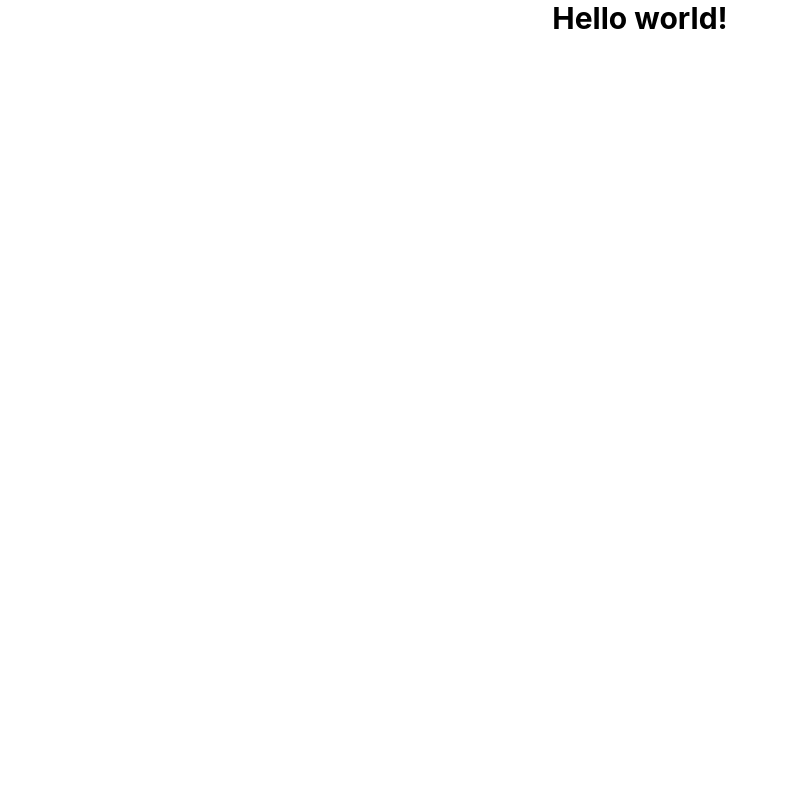
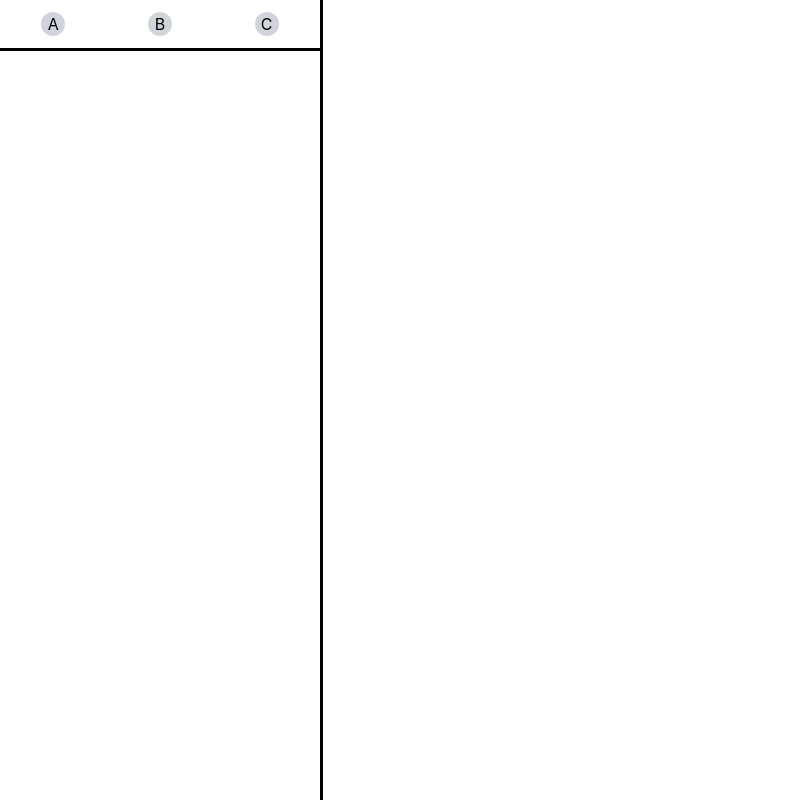
Before and after one commit to ReeceDevenney/Chit-Chat, a React (Create React App) app in the folder client/: page / in a window 1280 px wide. Shown: the whole page, without its empty margins (0-788 px from the left). Built offline with nearby package versions, Linux system fonts and the light colour scheme.

Commit message:
added side bar with control panel

```diff
--- a/client/src/App.tsx
+++ b/client/src/App.tsx
@@ -1,12 +1,10 @@
 import './App.css';
+import './components/Sidebar'
+import Sidebar from './components/Sidebar';
 
 function App() {
   return (
-    <div className="App">
-      <h1 className="text-3xl font-bold">
-      Hello world!
-    </h1>
-    </div>
+    <Sidebar/>
   );
 }
 
--- /dev/null
+++ b/client/src/components/ControlPanel/index.tsx
@@ -0,0 +1,11 @@
+function ControlPanel() {
+    return(
+        <div className="text-center outline h-12 flex justify-around">
+          <div className="bg-gray-300 rounded-full h-1/2 w-6 my-auto">A</div>
+          <div className="bg-gray-300 rounded-full h-1/2 w-6 my-auto">B</div>
+          <div className="bg-gray-300 rounded-full h-1/2 w-6 my-auto">C</div>
+        </div>
+    )
+}
+
+export default ControlPanel;
--- /dev/null
+++ b/client/src/components/Sidebar/index.tsx
@@ -0,0 +1,13 @@
+import ControlPanel from "../ControlPanel";
+
+function Sidebar() {
+  return (
+    <div className='grid grid-cols-12 flex flex-col h-screen'>
+      <div className="outline col-span-3">
+        <ControlPanel/>
+      </div>
+    </div>
+  );
+}
+
+export default Sidebar;
```
